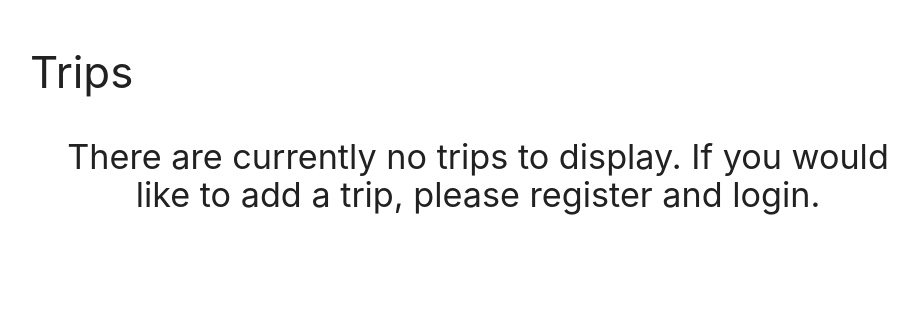
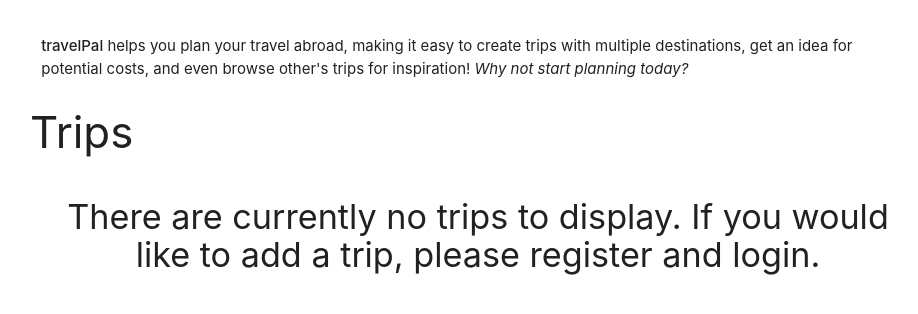
Before and after one commit to jyoung90ie/Event-Calendar, a Flask app: page /trips/ in a window 1280 px wide. Shown: the part 241-555 px from the top of the page, without its empty margins (162-1080 px from the left). Run offline with Flask 2, Linux system fonts and the light colour scheme; data that the repository does not hold is empty; some libraries are stand-ins or nearby versions.

Commit message:
Adds a brief paragraph describing the purpose of the application

```diff
--- a/templates/trip_detailed.html
+++ b/templates/trip_detailed.html
@@ -21,7 +21,7 @@
 		</div>
 		<div class="col s6">Duration:</div>
 		<div class="col s6">{{ trip['total_duration'] if trip['total_duration'] else '0' }}</div>
-        <div class="col s6">Display Publicly:</div>
+		<div class="col s6">Display Publicly:</div>
 		<div class="col s6">{{ 'Yes' if trip['public'] else 'No' }}</div>
 	</div>
 	<div class="row overview">
--- a/templates/trips_show.html
+++ b/templates/trips_show.html
@@ -9,12 +9,13 @@
 {% endif %}
 {% endblock %}
 
-
 {% block content %}
+<p><strong>travelPal</strong> helps you plan your travel abroad, making it easy to create trips with multiple
+	destinations, get an
+	idea for potential costs, and even browse other's trips for inspiration! <em>Why not start planning today?</em></p>
 <section class="row">
 	<h3>Trips</h3>
 	{% set results = {} %}
-
 	{%- for trip in trips -%}
 	{# this is used to update the global results obj #}
 	{% set results = results.update({'populated': True}) %}
```
Lines whose indentation alone changed are shown as unchanged.
